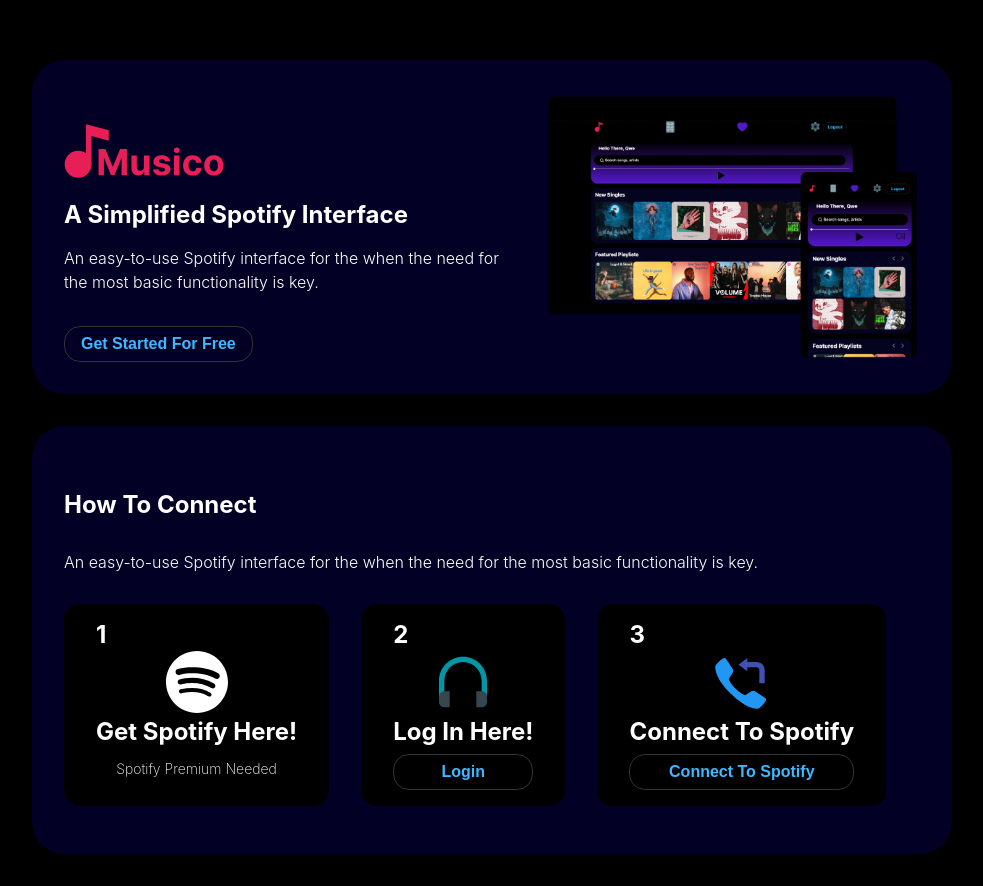
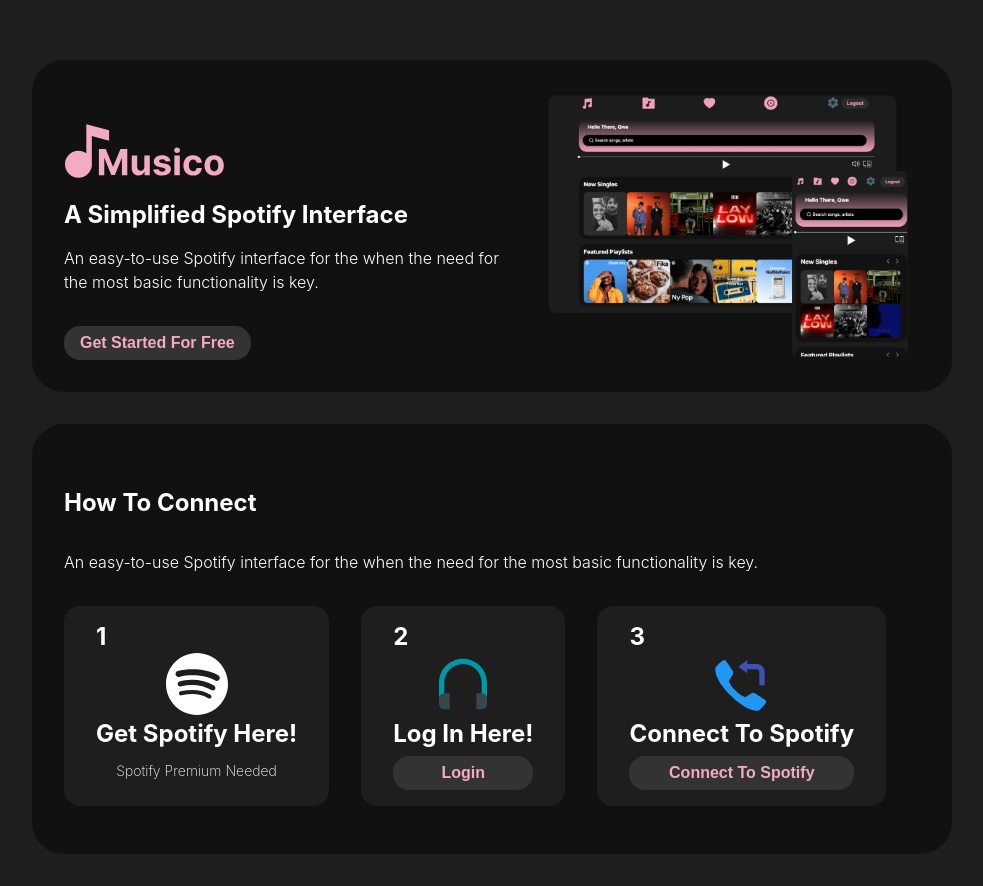
Before and after one commit to Hekski/u09-frontend, a React (Create React App) app: page / in a window 1280 px wide. Shown: the whole page, without its empty margins (148-1131 px from the left). Built offline with nearby package versions, Linux system fonts and the light colour scheme; what spotify-web-api-node would draw is missing.

Commit message:
styling color adjustments

```diff
--- a/src/components/utils/btn.css
+++ b/src/components/utils/btn.css
@@ -7,7 +7,7 @@
    cursor: pointer;
    padding: 0.25rem 0;
    line-height: 1;
-   color: #354aa9;
+   color: #3b3b3b;
 }
 .job-btn:hover {
    color: var(--clr-primary-5);
--- a/src/styled-components/button-styled.js
+++ b/src/styled-components/button-styled.js
@@ -1,7 +1,9 @@
 import styled from 'styled-components';
+import { themeColor, hoverEffect } from '../styled-components/theme';
 
 export const Button = styled.button`
-   border: 1px solid #333;
+   /* border: 1px solid #333; */
+   border: none;
    cursor: pointer;
    font-weight: bold;
    font-size: 1rem;
@@ -9,13 +11,14 @@
    padding: 0.5rem 1rem;
    border-radius: 1rem;
    background-color: transparent;
-   color: ${({ color }) => color || '#3CB9FF'};
+   color: ${({ theme }) => theme.colors.theme};
+   background-color: ${({ theme }) => theme.colors.gray};
    transition: 0.4s ease-in-out;
 
    &:hover {
       opacity: 0.8;
       transform: scale(0.98);
-      background-color: ${({ color }) => color || '#162349'};
+      box-shadow: ${hoverEffect};
    }
 
    @media (max-width: ${({ theme }) => theme.mobile}) {
--- a/src/styled-components/container-styled.js
+++ b/src/styled-components/container-styled.js
@@ -18,6 +18,7 @@
 
    p {
       color: ${({ theme }) => theme.colors.text};
+      line-height: 1.5rem;
       font-weight: 300;
       margin-top: 1rem;
       margin-bottom: 2rem;
--- a/src/styled-components/icons-styled.js
+++ b/src/styled-components/icons-styled.js
@@ -1,30 +1,34 @@
 import styled from 'styled-components';
 import { themeColor } from '../styled-components/theme';
 
-import { FcMusic } from 'react-icons/fc';
-import { FcFolder } from 'react-icons/fc';
+import { TiNotes } from 'react-icons/ti';
+import { RiFolderMusicFill } from 'react-icons/ri';
 import { BiSearchAlt } from 'react-icons/bi';
 import { SlArrowLeft } from 'react-icons/sl';
 import { SlArrowRight } from 'react-icons/sl';
 import { AiFillHeart } from 'react-icons/ai';
+import { FaRecordVinyl } from 'react-icons/fa';
 import { FcSettings } from 'react-icons/fc';
 import { MdOutlineAdminPanelSettings } from 'react-icons/md';
 
-export const Home = styled(FcMusic)`
+export const Home = styled(TiNotes)`
+   /* fill: ${themeColor}; */
+   fill: ${({ theme }) => theme.colors.theme};
+
    transform: scale(3);
-   color: ${themeColor};
 
    & :hover {
       opacity: 0.8;
+      /* fill: ${themeColor}; */
    }
    @media (max-width: ${({ theme }) => theme.mobile}) {
       transform: scale(1.8);
    }
 `;
 
-export const Library = styled(FcFolder)`
+export const Library = styled(RiFolderMusicFill)`
    transform: scale(3);
-   color: ${themeColor};
+   fill: ${themeColor};
 
    & :hover {
       opacity: 0.8;
@@ -46,6 +50,17 @@
    }
 `;
 export const Heart = styled(AiFillHeart)`
+   transform: scale(2.8);
+   color: ${themeColor};
+
+   & :hover {
+      opacity: 0.8;
+   }
+   @media (max-width: ${({ theme }) => theme.mobile}) {
+      transform: scale(1.8);
+   }
+`;
+export const Record = styled(FaRecordVinyl)`
    transform: scale(2.8);
    color: ${themeColor};
 
--- a/src/styled-components/slider-styled.js
+++ b/src/styled-components/slider-styled.js
@@ -8,7 +8,7 @@
    padding: 0 1rem 0.6rem 1rem;
    margin-top: 1rem;
 
-   background: rgb(2, 0, 36);
+   background-color: ${({ theme }) => theme.colors.card};
    border-radius: 1.6rem;
 
    h4 {
--- a/src/styled-components/theme.js
+++ b/src/styled-components/theme.js
@@ -1,21 +1,25 @@
 export const theme = {
    colors: {
       header: '#000',
-      body: '#000',
+      body: '#1E1E1E',
       black: '#000',
-      card: 'rgb(2, 0, 36)',
+      card: '#111',
+      // card: 'rgb(2, 0, 36)',
       title: '#fff',
       text: '#fff',
       cardtext: '#fff',
       footer: '#003333',
       shine: '#1ed760',
       blue: '#3CB9FF',
-      theme: '#6100d4',
+      gray: '#333',
+      gray2: '#162349',
+      dark: '#3b3b3b',
+      theme: '#F2ABC3',
    },
    mobile: '768px',
 };
 
-export const themeColor = '#6100d4';
+export const themeColor = '#F2ABC3';
 export const darkThemeColor = '#162349';
 export const hoverEffect = `rgba(0, 0, 0, 0.56) 0px 22px 70px 4px`;
 export const cardShadow = `rgba(0, 0, 0, 0.1) 0px 20px 25px -5px,
```
Also changed, not shown: public/images/illustration-mockups.png, public/images/logo.svg.
